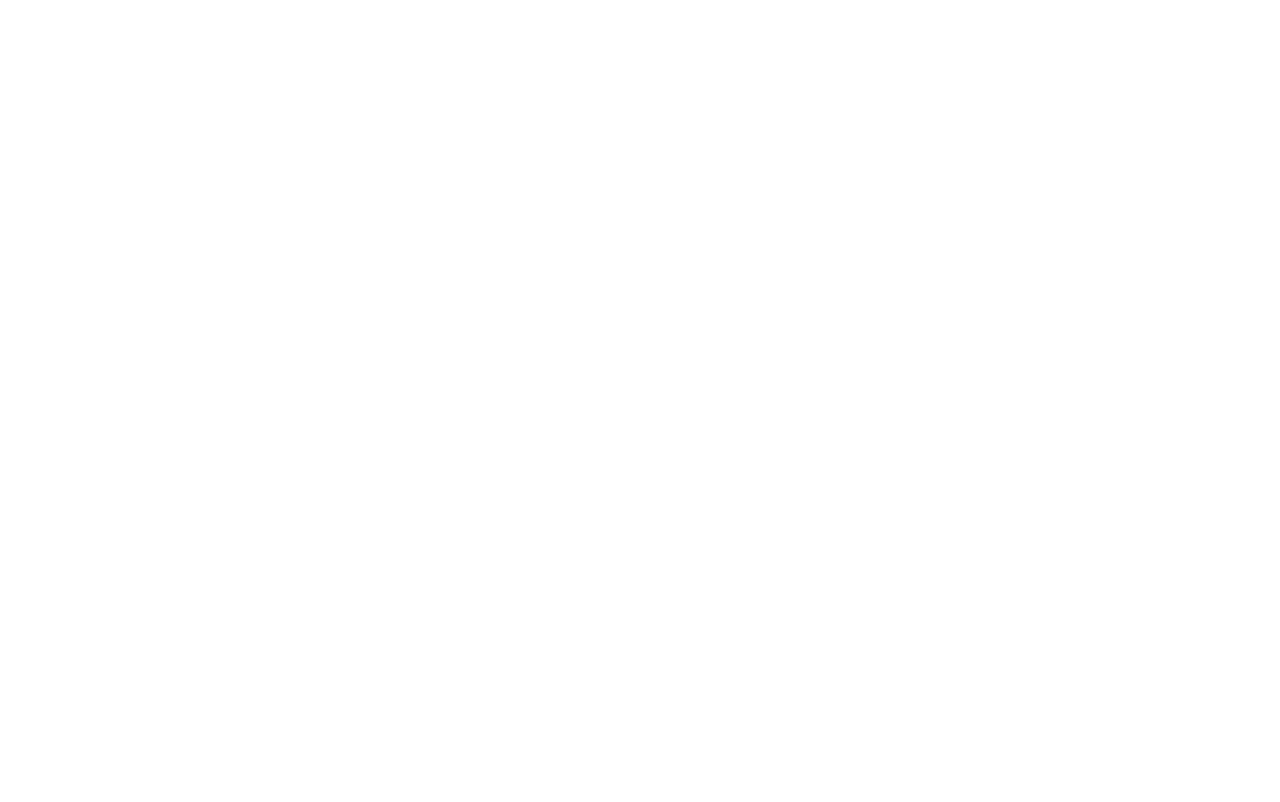
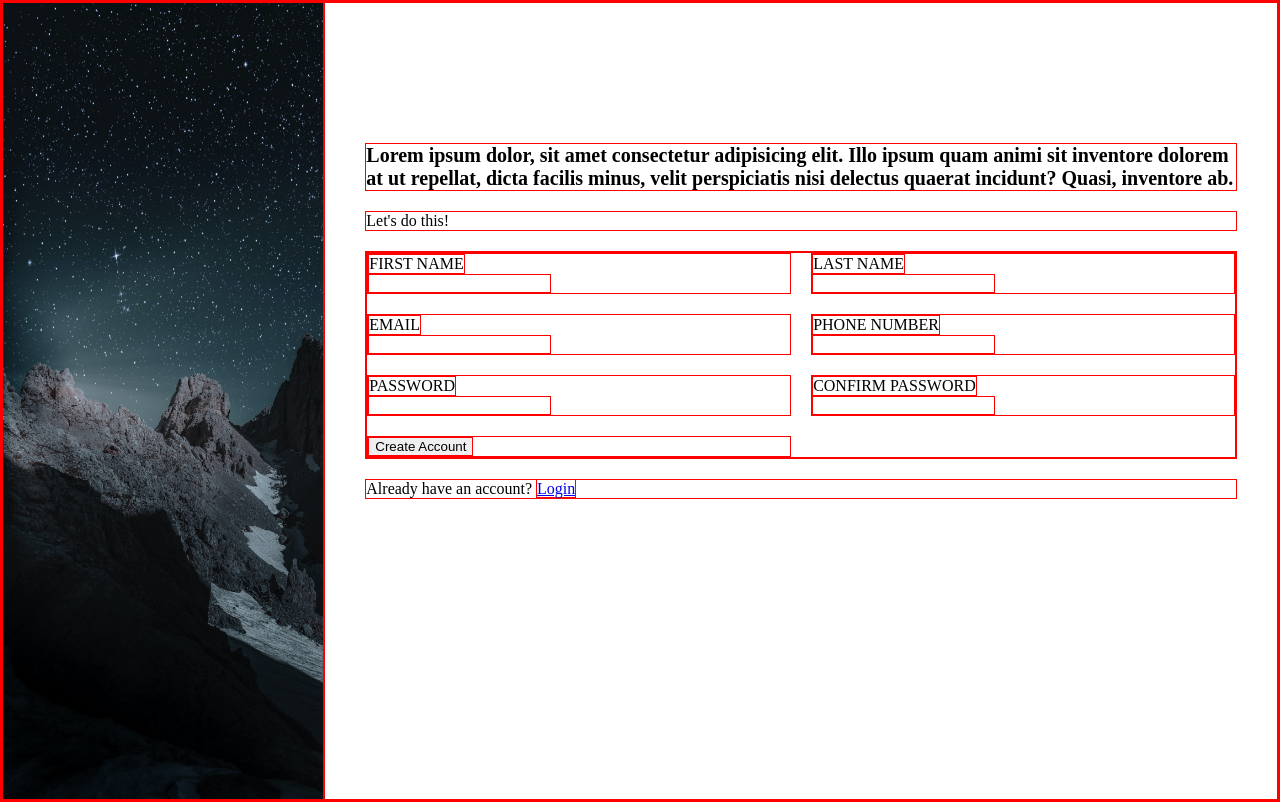
Before and after one commit to godwin-17/odin-sign-up-form, a plain HTML site: page index.html in a window 1280 px wide. Drawn offline with Linux system fonts and the light colour scheme.

Commit message:
Create project structure

```diff
--- a/index.html
+++ b/index.html
@@ -8,6 +8,58 @@
   <title>Sign up Form</title>
 </head>
 <body>
+  <div class="image-container"></div>
 
+  <div class="content-container">
+    <div class="description">Lorem ipsum dolor, sit amet consectetur adipisicing elit. Illo ipsum quam animi sit inventore dolorem at ut repellat, dicta facilis minus, velit perspiciatis nisi delectus quaerat incidunt? Quasi, inventore ab.</div>
+
+    <div>Let's do this!</div>
+
+    <div class="form-container">
+      <form>
+        <div class="item">
+          <label for="first-name">FIRST NAME</label>
+          <input type="text" name="first-name" id="first-name">
+        </div>
+
+        <div class="item">
+          <label for="last-name">LAST NAME</label>
+          <input type="text" name="last-name" id="last-name">
+        </div>
+
+
+        <div class="item">
+          <label for="email">EMAIL</label>
+          <input type="email" name="email" id="email">
+        </div>
+
+
+        <div class="item">
+          <label for="tel">PHONE NUMBER</label>
+          <input type="tel" name="phone-number" id="tel">
+        </div>
+
+
+        <div class="item">
+          <label for="pwd">PASSWORD</label>
+          <input type="password" name="password" id="pwd">
+        </div>
+
+
+        <div class="item">
+          <label for="c-pwd">CONFIRM PASSWORD</label>
+          <input type="password" name="confirm-password" id="c-pwd">
+        </div>
+
+        <div class="item">
+          <button type="submit">Create Account</button>
+        </div>
+      </form>
+    </div>
+
+    <div class="login">
+      Already have an account? <a href="#">Login</a>
+    </div>
+  </div>
 </body>
 </html>
--- a/style.css
+++ b/style.css
@@ -5,3 +5,46 @@ html {
 *, *::after, *::before {
   box-sizing: inherit;
 }
+
+* {
+  border: 1px solid red;
+}
+
+body {
+  margin: 0;
+  height: 100vh;
+  display: flex;
+}
+
+.image-container {
+  background-image: url(./images/mountain.jpg);
+  background-size: cover;
+  height: 100%;
+  width: 50vw;
+  position: relative;
+}
+
+.content-container {
+  display: flex;
+  flex-direction: column;
+  padding: 40px;
+  gap: 20px;
+}
+
+.description {
+  font-size: 20px;
+  font-weight: bold;
+  margin-top: 100px;
+}
+
+form {
+  display: grid;
+  grid-template-columns: auto auto;
+  gap: 20px;
+}
+
+.item {
+  display: flex;
+  flex-direction: column;
+  align-items: flex-start;
+}
```
